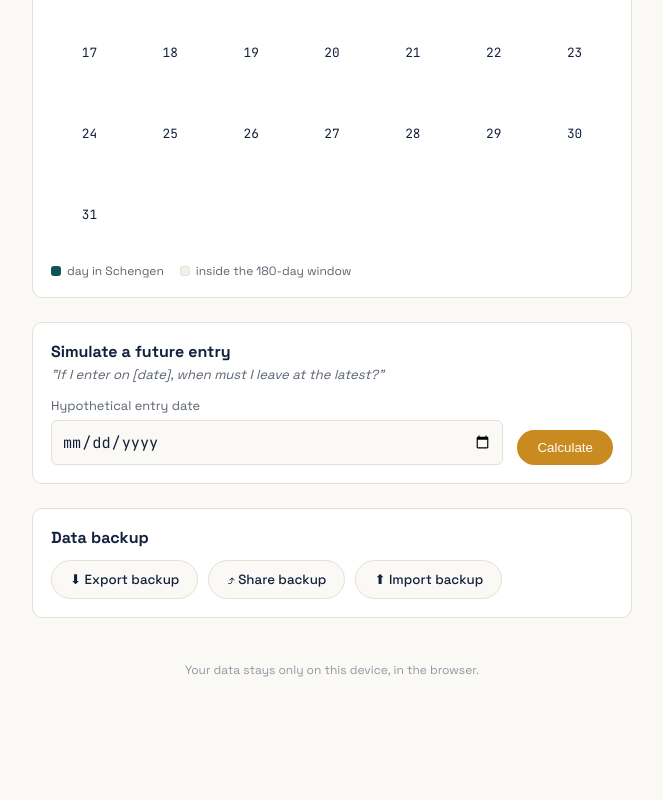
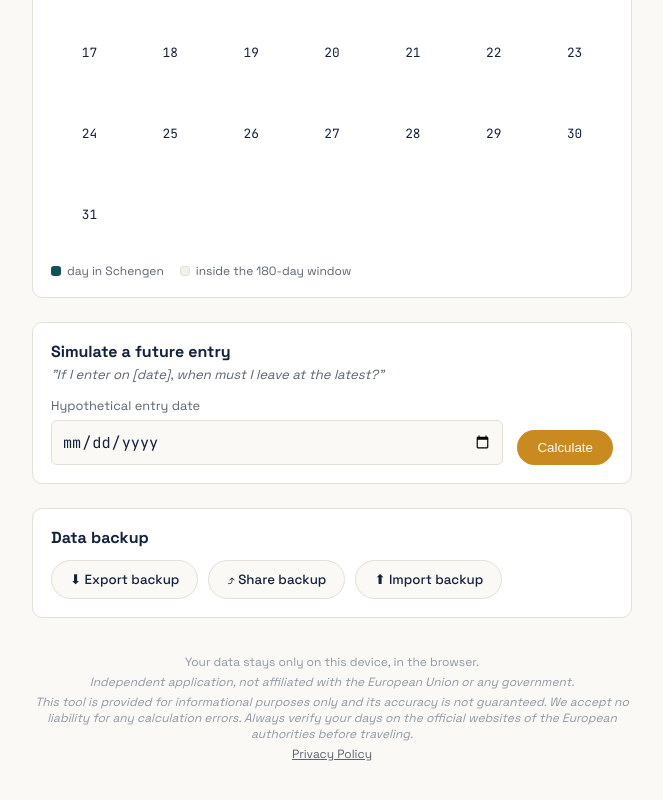
Before and after one commit to micmax1000-afk/schengen-days, a React (Vite) app: page / in a window 1280 px wide. Shown: the part 1020-1820 px from the top of the page, without its empty margins (308-971 px from the left). Before the commit the page ends 1750 px from the top, so only its background shows below. Built offline with nearby package versions, Linux system fonts and the light colour scheme.

Commit message:
Aggiunge clausola di responsabilità

```diff
--- a/public/service-worker.js
+++ b/public/service-worker.js
@@ -1,4 +1,4 @@
-const CACHE_NAME = "schengen-days-v5";
+const CACHE_NAME = "schengen-days-v6";
 
 self.addEventListener("install", (event) => {
   self.skipWaiting();
--- a/src/App.tsx
+++ b/src/App.tsx
@@ -52,6 +52,13 @@ export default function App() {
       </main>
       <footer className="app__footer">
         <p>{t.footerNote}</p>
+        <p className="app__disclaimer">{t.disclaimer}</p>
+        <p className="app__disclaimer">{t.liabilityDisclaimer}</p>
+        <p>
+          <a href="privacy.html" target="_blank" rel="noopener noreferrer">
+            {t.privacyLink}
+          </a>
+        </p>
       </footer>
     </div>
   );
--- a/src/i18n/translations.ts
+++ b/src/i18n/translations.ts
@@ -51,6 +51,9 @@ export interface Dict {
   simulateOver: (date: string) => string;
   simulateOk: (entry: string, exit: string, days: number) => string;
   footerNote: string;
+  disclaimer: string;
+  privacyLink: string;
+  liabilityDisclaimer: string;
   backupTitle: string;
   exportBackup: string;
   shareBackup: string;
@@ -104,6 +107,9 @@ export const translations: Record<Lang, Dict> = {
     simulateEntryLabel: "Date d'entrée hypothétique",
     simulateButton: "Calculer",
     simulateOver: (d) => `🔴 D'après vos séjours déjà enregistrés, le ${d} vous dépasseriez déjà la limite : vous ne pourriez pas entrer ce jour-là sans dépasser la règle des 90/180 jours.`,
+    disclaimer: "Application indépendante, non affiliée à l'Union européenne ni à aucun gouvernement.",
+    privacyLink: "Politique de confidentialité",
+    liabilityDisclaimer: "Cet outil est fourni à titre purement informatif et n'offre aucune garantie d'exactitude. Nous déclinons toute responsabilité en cas d'erreur de calcul. Vérifiez toujours vos jours auprès des sites officiels des autorités européennes avant de voyager.",
     simulateOk: (e, x, n) => `🟢 En entrant le ${e}, vous pourrez rester jusqu'au ${x} inclus, soit un maximum de ${n} jours consécutifs.`,
     footerNote: "Vos données restent uniquement sur cet appareil, dans le navigateur.",
   },
@@ -143,6 +149,9 @@ export const translations: Record<Lang, Dict> = {
     simulateEntryLabel: "תאריך כניסה משוער",
     simulateButton: "חשב",
     simulateOver: (d) => `🔴 בהתבסס על הנסיעות הרשומות, בתאריך ${d} כבר תהיה מעבר למגבלה: לא תוכל להיכנס באותו יום מבלי לחרוג מכלל 90/180 הימים.`,
+    disclaimer: "אפליקציה עצמאית, שאינה קשורה לאיחוד האירופי או לכל ממשלה.",
+    privacyLink: "מדיניות פרטיות",
+    liabilityDisclaimer: "כלי זה מיועד למטרות מידע בלבד ואינו מובטח כמדויק. איננו נושאים באחריות לכל שגיאת חישוב. תמיד ודאו את ימיכם באתרים הרשמיים של הרשויות האירופיות לפני הנסיעה.",
     simulateOk: (e, x, n) => `🟢 בכניסה בתאריך ${e}, תוכל להישאר עד ${x} כולל, למקסימום ${n} ימים רצופים.`,
     footerNote: "הנתונים שלך נשארים רק במכשיר זה, בדפדפן.",
     backupTitle: "גיבוי נתונים",
@@ -196,6 +205,9 @@ export const translations: Record<Lang, Dict> = {
     simulateEntryLabel: "Data ingresso ipotizzata",
     simulateButton: "Calcola",
     simulateOver: (d) => `🔴 Con i viaggi già registrati, il ${d} risulteresti già oltre il limite: non potresti entrare quel giorno senza superare i 90/180 giorni.`,
+    disclaimer: "Applicazione indipendente, non affiliata all'Unione Europea né ad alcun governo.",
+    privacyLink: "Informativa sulla privacy",
+    liabilityDisclaimer: "Questo strumento è fornito a solo scopo informativo e non garantisce l'esattezza del calcolo. Non ci assumiamo alcuna responsabilità per eventuali errori. Verifica sempre i tuoi giorni sui siti ufficiali delle autorità europee prima di viaggiare.",
     simulateOk: (e, x, n) => `🟢 Entrando il ${e} potrai restare fino al ${x} incluso, per un massimo di ${n} giorni consecutivi.`,
     footerNote: "I dati restano solo su questo dispositivo, nel browser.",
   },
@@ -242,6 +254,9 @@ export const translations: Record<Lang, Dict> = {
     simulateEntryLabel: "Hypothetical entry date",
     simulateButton: "Calculate",
     simulateOver: (d) => `🔴 Based on your recorded trips, on ${d} you'd already be over the limit: you couldn't enter that day without exceeding 90/180 days.`,
+    disclaimer: "Independent application, not affiliated with the European Union or any government.",
+    privacyLink: "Privacy Policy",
+    liabilityDisclaimer: "This tool is provided for informational purposes only and its accuracy is not guaranteed. We accept no liability for any calculation errors. Always verify your days on the official websites of the European authorities before traveling.",
     simulateOk: (e, x, n) => `🟢 Entering on ${e}, you could stay until ${x} inclusive, for a maximum of ${n} consecutive days.`,
     footerNote: "Your data stays only on this device, in the browser.",
   },
@@ -288,6 +303,9 @@ export const translations: Record<Lang, Dict> = {
     simulateEntryLabel: "假设的入境日期",
     simulateButton: "计算",
     simulateOver: (d) => `🔴 根据已记录的行程，${d} 当天你已经超出限制：当天入境将超过90/180天规则。`,
+    disclaimer: "独立应用程序，与欧盟或任何政府无关。",
+    privacyLink: "隐私政策",
+    liabilityDisclaimer: "本工具仅供参考，不保证计算结果的准确性。对于任何计算错误，我们不承担任何责任。出行前请务必在欧盟官方网站上核实您的天数。",
     simulateOk: (e, x, n) => `🟢 若于 ${e} 入境，最多可停留至 ${x}（含当天），最长连续 ${n} 天。`,
     footerNote: "数据仅保存在本设备浏览器中。",
   },
@@ -334,6 +352,9 @@ export const translations: Record<Lang, Dict> = {
     simulateEntryLabel: "تاريخ الدخول الافتراضي",
     simulateButton: "احسب",
     simulateOver: (d) => `🔴 بناءً على رحلاتك المسجلة، في ${d} ستكون بالفعل قد تجاوزت الحد: لا يمكنك الدخول ذلك اليوم دون تجاوز قاعدة 90/180 يومًا.`,
+    disclaimer: "تطبيق مستقل، غير تابع للاتحاد الأوروبي أو لأي حكومة.",
+    privacyLink: "سياسة الخصوصية",
+    liabilityDisclaimer: "هذه الأداة مخصصة لأغراض إعلامية فقط ولا نضمن دقة الحساب. لا نتحمل أي مسؤولية عن أي خطأ في الحساب. تحقق دائمًا من أيامك على المواقع الرسمية للسلطات الأوروبية قبل السفر.",
     simulateOk: (e, x, n) => `🟢 بالدخول في ${e}، يمكنك البقاء حتى ${x} ضمنًا، بحد أقصى ${n} يومًا متتاليًا.`,
     footerNote: "تبقى بياناتك فقط على هذا الجهاز، في المتصفح.",
   },
@@ -380,6 +401,9 @@ export const translations: Record<Lang, Dict> = {
     simulateEntryLabel: "Fecha de entrada hipotética",
     simulateButton: "Calcular",
     simulateOver: (d) => `🔴 Según tus viajes registrados, el ${d} ya estarías fuera del límite: no podrías entrar ese día sin superar los 90/180 días.`,
+    disclaimer: "Aplicación independiente, no afiliada a la Unión Europea ni a ningún gobierno.",
+    privacyLink: "Política de privacidad",
+    liabilityDisclaimer: "Esta herramienta se ofrece solo con fines informativos y no garantiza la exactitud del cálculo. No asumimos ninguna responsabilidad por errores de cálculo. Verifica siempre tus días en los sitios web oficiales de las autoridades europeas antes de viajar.",
     simulateOk: (e, x, n) => `🟢 Entrando el ${e}, podrías quedarte hasta el ${x} incluido, un máximo de ${n} días consecutivos.`,
     footerNote: "Tus datos permanecen solo en este dispositivo, en el navegador.",
   },
@@ -426,6 +450,9 @@ export const translations: Record<Lang, Dict> = {
     simulateEntryLabel: "Data de entrada hipotética",
     simulateButton: "Calcular",
     simulateOver: (d) => `🔴 Com base nas viagens já registadas, a ${d} já estaria fora do limite: não poderia entrar nesse dia sem ultrapassar os 90/180 dias.`,
+    disclaimer: "Aplicação independente, não afiliada à União Europeia nem a qualquer governo.",
+    privacyLink: "Política de privacidade",
+    liabilityDisclaimer: "Esta ferramenta é fornecida apenas para fins informativos e não garante a exatidão do cálculo. Não assumimos qualquer responsabilidade por erros de cálculo. Verifique sempre os seus dias nos sites oficiais das autoridades europeias antes de viajar.",
     simulateOk: (e, x, n) => `🟢 Entrando a ${e}, poderá ficar até ${x} inclusive, no máximo ${n} dias consecutivos.`,
     footerNote: "Os seus dados permanecem apenas neste dispositivo, no navegador.",
   },
@@ -472,6 +499,9 @@ export const translations: Record<Lang, Dict> = {
     simulateEntryLabel: "Предполагаемая дата въезда",
     simulateButton: "Рассчитать",
     simulateOver: (d) => `🔴 Судя по уже записанным поездкам, ${d} лимит уже будет превышен: в этот день въезд невозможен без превышения правила 90/180 дней.`,
+    disclaimer: "Независимое приложение, не связанное с Европейским союзом или каким-либо правительством.",
+    privacyLink: "Политика конфиденциальности",
+    liabilityDisclaimer: "Этот инструмент предоставляется исключительно в информационных целях, и точность расчёта не гарантируется. Мы не несём ответственности за возможные ошибки в расчётах. Всегда проверяйте количество дней на официальных сайтах европейских властей перед поездкой.",
     simulateOk: (e, x, n) => `🟢 При въезде ${e} вы сможете оставаться до ${x} включительно, максимум ${n} дней подряд.`,
     footerNote: "Ваши данные хранятся только на этом устройстве, в браузере.",
   },
@@ -518,6 +548,9 @@ export const translations: Record<Lang, Dict> = {
     simulateEntryLabel: "काल्पनिक प्रवेश तिथि",
     simulateButton: "गणना करें",
     simulateOver: (d) => `🔴 पहले से दर्ज यात्राओं के अनुसार, ${d} को आप पहले ही सीमा से अधिक होंगे: उस दिन 90/180 दिनों की सीमा पार किए बिना प्रवेश संभव नहीं है।`,
+    disclaimer: "स्वतंत्र एप्लिकेशन, यूरोपीय संघ या किसी भी सरकार से संबद्ध नहीं।",
+    privacyLink: "गोपनीयता नीति",
+    liabilityDisclaimer: "यह उपकरण केवल सूचना के उद्देश्य से प्रदान किया गया है और गणना की सटीकता की गारंटी नहीं देता। किसी भी गणना त्रुटि के लिए हम कोई ज़िम्मेदारी नहीं लेते। यात्रा से पहले हमेशा यूरोपीय अधिकारियों की आधिकारिक वेबसाइटों पर अपने दिनों की पुष्टि करें।",
     simulateOk: (e, x, n) => `🟢 ${e} को प्रवेश करने पर, आप अधिकतम ${n} लगातार दिनों के लिए ${x} तक (शामिल) रुक सकते हैं।`,
     footerNote: "आपका डेटा केवल इस डिवाइस पर, ब्राउज़र में रहता है।",
   },
--- a/src/style.css
+++ b/src/style.css
@@ -582,6 +582,19 @@ body {
   color: #9098a3;
 }
 
+.app__footer p {
+  margin: 4px 0;
+}
+
+.app__disclaimer {
+  font-style: italic;
+}
+
+.app__footer a {
+  color: #5b6470;
+  text-decoration: underline;
+}
+
 @media (max-width: 420px) {
   .app-header {
     flex-wrap: wrap;
```
Also changed, not shown: public/privacy.html (+12 -0 lines).
